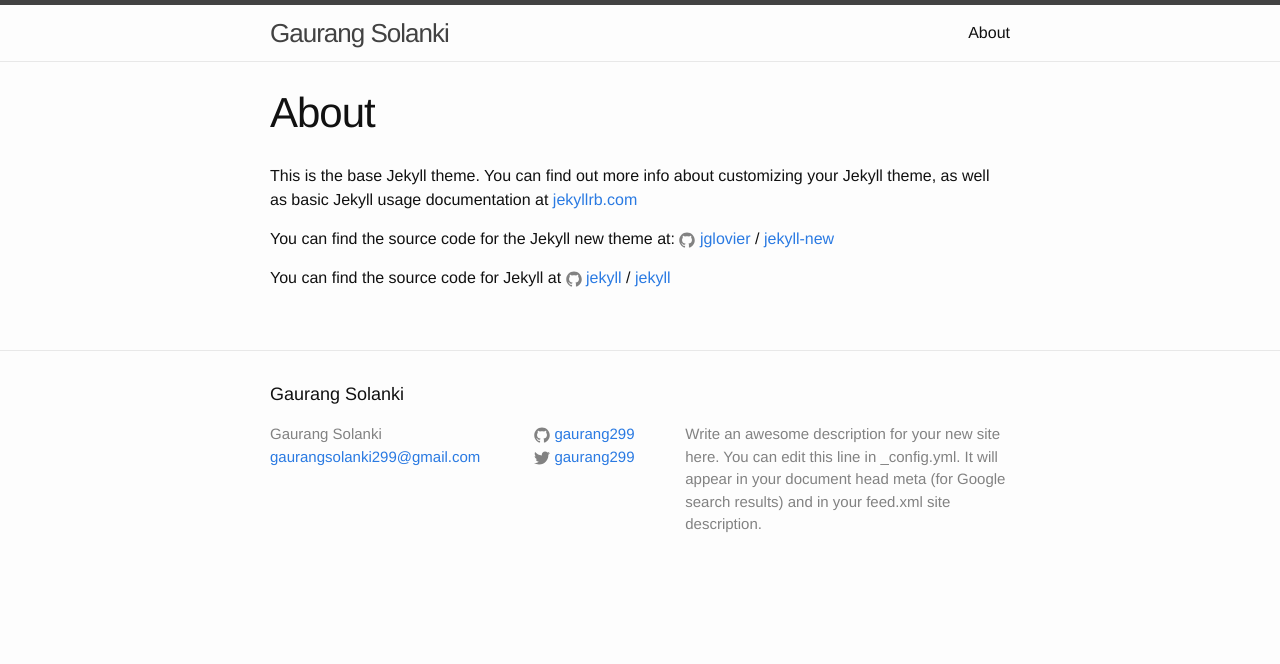
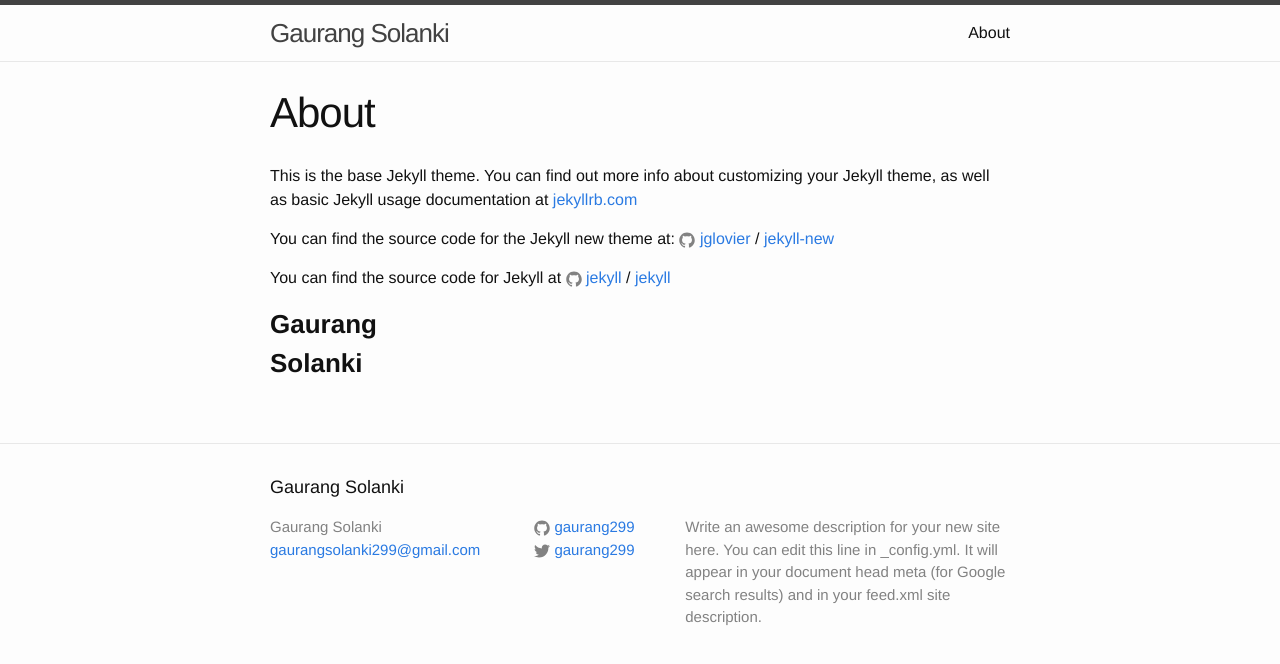
Before and after one commit to gaurang299/gaurang299.github.io, a Jekyll site: the page built from about.md, in a window 1280 px wide. Shown: the top 664 px of the page. Built offline with Jekyll 4.4.1, drawn with Linux system fonts in a browser that asks for light colours.

Commit message:
Update page.html

```diff
--- a/_layouts/page.html
+++ b/_layouts/page.html
@@ -9,6 +9,7 @@ layout: default
 
   <div class="post-content">
     {{ content }}
+     <h3 class="w3-padding-64 w3-center"><b>Gaurang<br>Solanki</b></h3>
   </div>
 
 </article>
```
